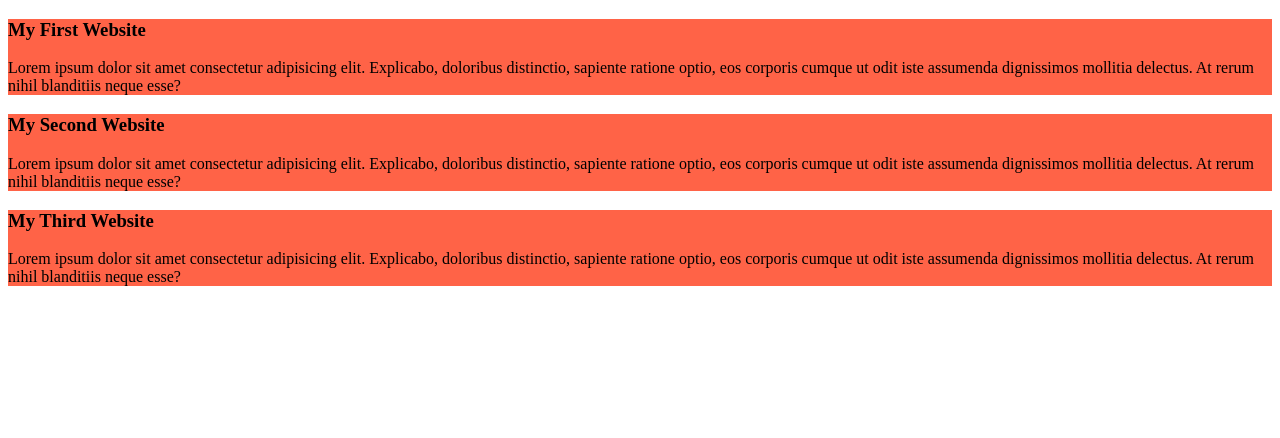
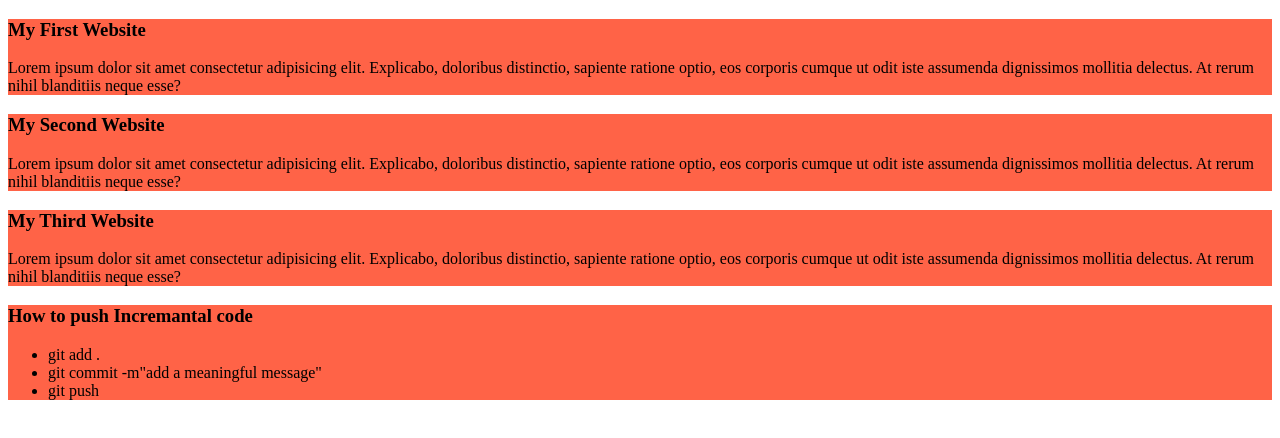
Before and after one commit to TanvirYestehad0096/my-first-simple-website, a plain HTML site: page index.html in a window 1280 px wide. Drawn offline with Linux system fonts and the light colour scheme.

Commit message:
add list to the code

```diff
--- a/index.html
+++ b/index.html
@@ -28,6 +28,14 @@
              eos corporis cumque ut odit iste assumenda dignissimos mollitia delectus.
              At rerum nihil blanditiis neque esse?</p>
     </div>
+    <div>
+        <h3>How to push Incremantal code</h3>
+        <ul>
+            <li>git add .</li>
+            <li>git commit -m"add a meaningful message"</li>
+            <li>git push</li>
+        </ul>
+    </div>
 
 </body>
 </html>
```
